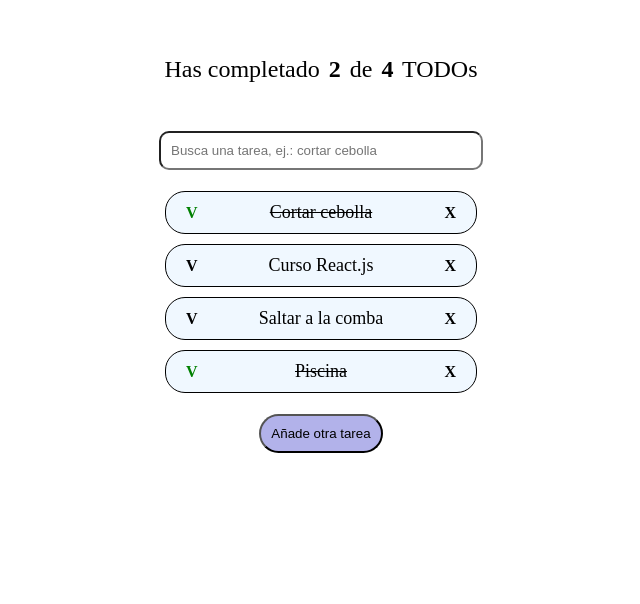
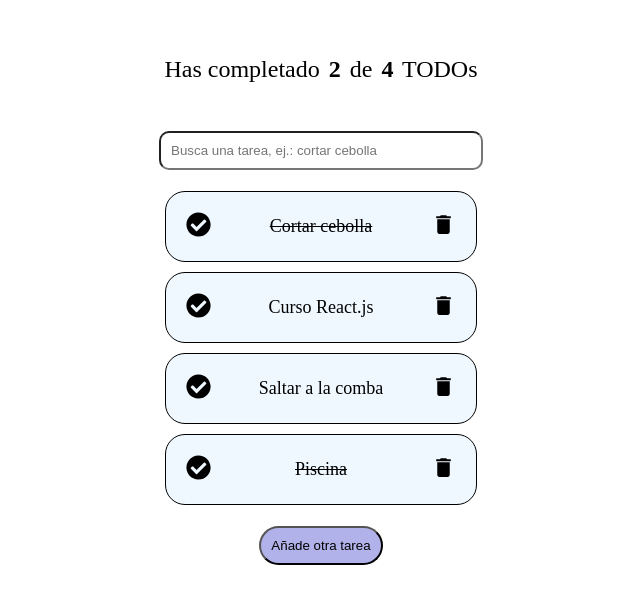
Before and after one commit to Nuria8890/Platzi, a React (Create React App) app in the folder curso-React/curso-react-intro/: page / in a window 1280 px wide. Shown: the top 604 px of the page, without its empty margins (319-959 px from the left). Built offline with nearby package versions, Linux system fonts and the light colour scheme; the HTML template or start-up script is replaced by a standard one.

Commit message:
Añado iconos de React icons

```diff
--- a/curso-React/curso-react-intro/package.json
+++ b/curso-React/curso-react-intro/package.json
@@ -4,6 +4,7 @@
   "dependencies": {
     "react": "^18",
     "react-dom": "^18",
+    "react-icons": "^5.3.0",
     "react-scripts": "5.0.1",
     "web-vitals": "^2.1.4"
   },
--- /dev/null
+++ b/curso-React/curso-react-intro/src/components/CompleteIcon.js
@@ -0,0 +1,13 @@
+import React from 'react'
+import { TodoIcon } from './TodoIcon';
+
+function CompleteIcon() {
+  return(
+    <TodoIcon
+      type='check'
+      color='grey'
+    />
+  );
+}
+
+export {CompleteIcon};
--- /dev/null
+++ b/curso-React/curso-react-intro/src/components/DelteIcon.js
@@ -0,0 +1,13 @@
+import React from 'react'
+import { TodoIcon } from './TodoIcon';
+
+function DeleteIcon() {
+  return(
+    <TodoIcon
+      type='delete'
+      color='grey'
+    />
+  );
+}
+
+export {DeleteIcon};
--- /dev/null
+++ b/curso-React/curso-react-intro/src/components/TodoIcon.js
@@ -0,0 +1,23 @@
+import { IconContext } from "react-icons";
+import { FaCheckCircle } from "react-icons/fa";
+import { MdDelete } from "react-icons/md";
+import "../css/TodoIcon.css"
+
+const iconTypes = {
+  "check": <FaCheckCircle />,
+  "delete": <MdDelete />
+}
+
+function TodoIcon({ type }) {
+  return (
+    <IconContext.Provider value={{size: "25px" }}>
+    <span
+      className={`Icon Icon-${type}`}
+    >
+      {iconTypes[type]}
+    </span>
+    </IconContext.Provider>
+  )
+}
+
+export {TodoIcon}
--- a/curso-React/curso-react-intro/src/components/TodoItem.js
+++ b/curso-React/curso-react-intro/src/components/TodoItem.js
@@ -1,25 +1,18 @@
 import '../css/TodoItem.css';
+import { CompleteIcon } from "./CompleteIcon";
+import { DeleteIcon } from "./DelteIcon";
+
 
 function TodoItem(props) {
   return(
     <li className='TodoItem'>
-        <span
-          className={`Icon ${props.completed && "Icon-check--active"}`}
-          onClick={props.onComplete}
-        >
-          V
-        </span>
-        <p
-          className={`TodoItem-p ${props.completed && "TodoItem-p--complete"}`}
-        >
-          {props.text}
-        </p>
-        <span
-          className='Icon Icon-delete'
-          onClick={props.onDelete}
-        >
-          X
-        </span>
+      <CompleteIcon/>
+      <p
+        className={`TodoItem-p ${props.completed && "TodoItem-p--complete"}`}
+      >
+        {props.text}
+      </p>
+      <DeleteIcon/>
     </li>
   );
 }
--- /dev/null
+++ b/curso-React/curso-react-intro/src/css/TodoIcon.css
@@ -0,0 +1,20 @@
+.Icon {
+  margin: 15px;
+  cursor: pointer;
+}
+
+.Icon-check--active {
+  color: green;
+}
+
+.Icon-check:hover {
+  color: green;
+}
+
+/* .Icon-delete {
+  color: red;
+} */
+
+.Icon-delete:hover {
+  color: red;
+}
--- a/curso-React/curso-react-intro/src/css/TodoItem.css
+++ b/curso-React/curso-react-intro/src/css/TodoItem.css
@@ -19,25 +19,3 @@
 .TodoItem-p--complete {
   text-decoration: line-through;
 }
-
-.Icon {
-  margin: 0px 15px;
-  cursor: pointer;
-  font-weight: bold;
-}
-
-.Icon-check--active {
-  color: green;
-}
-
-.Icon-check--active:hover {
-  color: green;
-}
-
-/* .Icon-delete {
-  color: red;
-} */
-
-.Icon-delete:hover {
-  color: red;
-}
```
Also changed, not shown: 1 other file (tests, documents, lock files or other folders).
